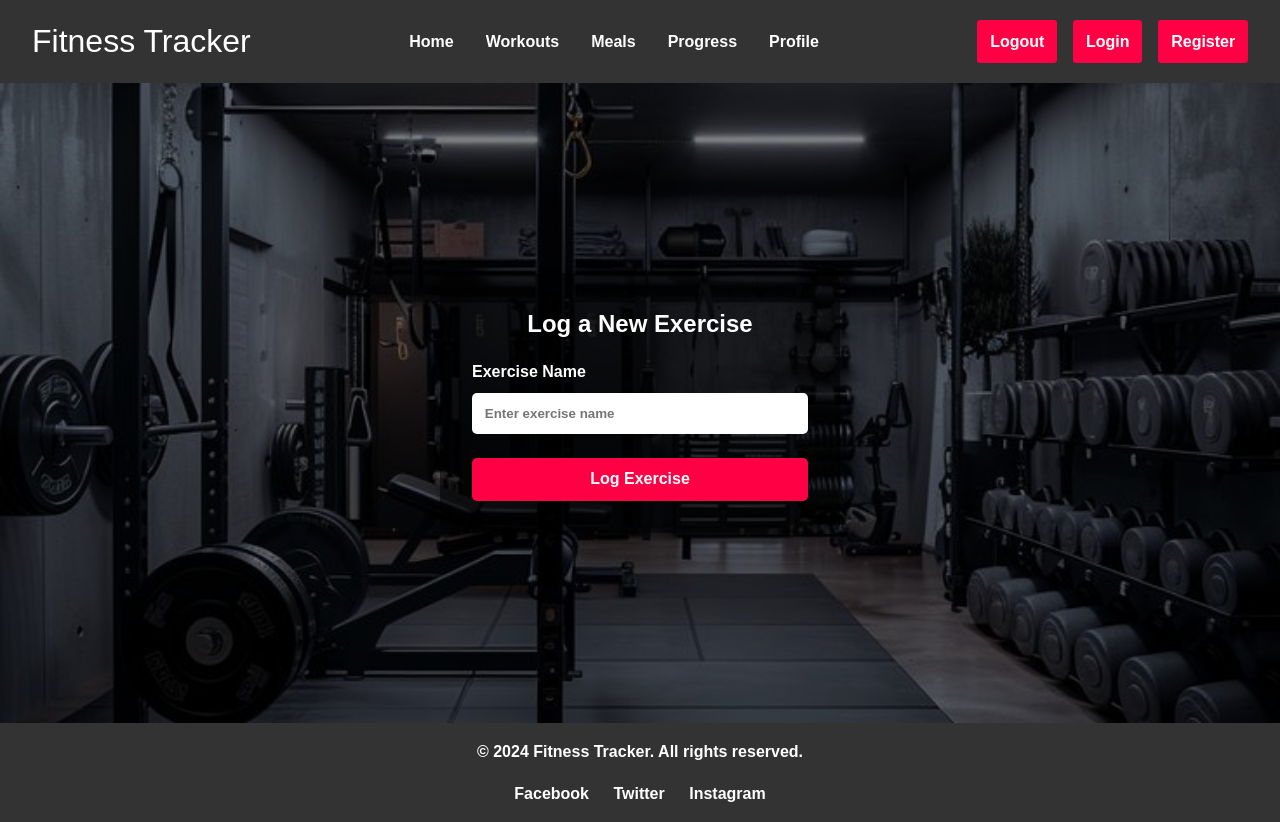
After one commit to StivanD/FitnessTracker, a Django app: template templates/progress/log-exercise.html in a window 1280 px wide. The commit adds this page. Run offline with Django 3.2, Linux system fonts and the light colour scheme; the template is opened without the code that fills it, so the values that code supplies are empty; some libraries are stand-ins or nearby versions; some web fonts are replaced.

Commit message:
Update: Created log exercise page and changed the stylization of some elements

```diff
--- a/FitnessTracker/progress/urls.py
+++ b/FitnessTracker/progress/urls.py
@@ -1,9 +1,10 @@
 from django.urls import path
 
-from FitnessTracker.progress.views import ProgressPageView, LogProgressView, LogHistoryView
+from FitnessTracker.progress.views import ProgressPageView, LogProgressView, LogHistoryView, LogExerciseView
 
 urlpatterns = [
     path('', ProgressPageView.as_view(), name='progress-page'),
     path('log-progress/', LogProgressView.as_view(), name='log-progress'),
-    path('log-history/', LogHistoryView.as_view(), name='log-history')
+    path('log-history/', LogHistoryView.as_view(), name='log-history'),
+    path('log-exercise/', LogExerciseView.as_view(), name='log-exercise')
 ]
--- a/FitnessTracker/progress/views.py
+++ b/FitnessTracker/progress/views.py
@@ -13,3 +13,7 @@ class LogProgressView(TemplateView):
 
 class LogHistoryView(TemplateView):
     template_name = 'progress/log-history.html'
+
+
+class LogExerciseView(TemplateView):
+    template_name = 'progress/log-exercise.html'
--- a/static/styles/meals/meals-dashboard.css
+++ b/static/styles/meals/meals-dashboard.css
@@ -75,8 +75,8 @@
 .add-meal .btn-add-meal {
     text-decoration: none;
     padding: 0.8rem 2rem;
-    background-color: #333;
-    color: white;
+    background-color: #ff0044;
+    color: #fff;
     font-weight: bold;
     border-radius: 4px;
     transition: background-color 0.3s;
@@ -84,6 +84,6 @@
 
 .add-meal .btn-add-meal:hover {
     background-color: #fff;
-    color: #333;
+    color: #ff0044;
     border: 1px solid black;
 }
--- a/static/styles/profiles/profile-details.css
+++ b/static/styles/profiles/profile-details.css
@@ -69,31 +69,42 @@
     color: #fff;
 }
 
-/* Profile Information and Recent Activity */
-.profile-info, .recent-activity {
+/* Profile Information */
+.profile-info,
+.created-workouts {
     margin-bottom: 2rem;
     text-align: left;
 }
 
-.profile-info h3, .recent-activity h3 {
+.profile-info h3,
+.created-workouts h3 {
     margin-bottom: 1rem;
     color: #fff;
     border-bottom: 1px solid #ddd;
     padding-bottom: 0.5rem;
 }
 
-.profile-info ul, .recent-activity ul {
+.profile-info ul,
+.recent-activity ul,
+.created-workouts ul {
     list-style: none;
     padding: 0;
 }
 
-.profile-info li, .recent-activity li {
+.profile-info li,
+.created-workouts li {
     margin-bottom: 0.5rem;
     color: #fff;
 }
 
-.profile-info strong, .recent-activity strong {
+.created-workouts li a {
+    text-decoration: none;
     color: #fff;
+    transition: color 0.3s;
+}
+
+.created-workouts li a:hover {
+    color: #ff0044;
 }
 
 /* Action Buttons */
--- /dev/null
+++ b/static/styles/progress/log-exercise.css
@@ -0,0 +1,76 @@
+.log-exercise-section {
+    display: flex;
+    justify-content: center;
+    align-items: center;
+    min-height: 80vh;
+    background-image: url('../../images/gym-background3.jpg'); /* Replace with your image */
+    background-size: cover;
+    background-position: center;
+    background-repeat: no-repeat;
+    position: relative;
+}
+
+.log-exercise-section::after {
+    content: '';
+    position: absolute;
+    top: 0;
+    left: 0;
+    width: 100%;
+    height: 100%;
+    background-color: rgba(0, 0, 0, 0.5);
+    z-index: 1;
+}
+
+.log-exercise-section .container {
+    z-index: 2;
+    position: relative;
+    background-color: rgba(0, 0, 0, 0.6);
+    padding: 2rem;
+    border-radius: 10px;
+    box-shadow: 0 4px 10px rgba(0, 0, 0, 0.3);
+    max-width: 400px;
+    width: 100%;
+    color: #fff;
+}
+
+.log-exercise-section h2 {
+    margin-bottom: 1rem;
+    text-align: center;
+}
+
+.log-exercise-section .form-group {
+    margin-bottom: 1rem;
+}
+
+.log-exercise-section label {
+    display: block;
+    margin-bottom: 0.5rem;
+    font-weight: bold;
+}
+
+.log-exercise-section input {
+    width: 100%;
+    padding: 0.8rem;
+    border: none;
+    border-radius: 5px;
+    background: #fff;
+    color: #333;
+}
+
+.log-exercise-section .btn-submit {
+    display: block;
+    width: 100%;
+    padding: 0.8rem;
+    background-color: #ff0044;
+    color: white;
+    border: none;
+    border-radius: 5px;
+    cursor: pointer;
+    font-size: 1rem;
+    font-weight: bold;
+    text-align: center;
+}
+
+.log-exercise-section .btn-submit:hover {
+    background-color: #ff3366;
+}
--- a/static/styles/progress/progress.css
+++ b/static/styles/progress/progress.css
@@ -13,7 +13,23 @@
     color: #333;
 }
 
+.progress-section .log-new-exercise {
+    padding: 1rem;
+    background-color: #ff0044;
+    color: #fff;
+    text-decoration: none;
+    border-radius: 4px;
+    transition: background-color 0.5s;
+}
+
+.progress-section .log-new-exercise:hover {
+    background-color: #fff;
+    color: #ff0044;
+    border: 1px solid black;
+}
+
 .exercises-grid {
+    margin-top: 2rem;
     display: grid;
     grid-template-columns: repeat(auto-fit, minmax(300px, 1fr));
     gap: 1.5rem;
--- a/static/styles/styles.css
+++ b/static/styles/styles.css
@@ -25,6 +25,7 @@
 @import 'progress/progress.css';
 @import 'progress/log-progress.css';
 @import 'progress/log-history.css';
+@import 'progress/log-exercise.css';
 
 @import 'common/footer.css';
 
--- /dev/null
+++ b/templates/progress/log-exercise.html
@@ -0,0 +1,23 @@
+{% extends 'base.html' %}
+
+{% block content %}
+    <section class="log-exercise-section">
+        <div class="container">
+            <h2>Log a New Exercise</h2>
+            <form method="post">
+                {% csrf_token %}
+                <div class="form-group">
+                    <label for="exercise-name">Exercise Name</label>
+                    <input
+                            type="text"
+                            id="exercise-name"
+                            name="exercise_name"
+                            placeholder="Enter exercise name"
+                            required
+                    />
+                </div>
+                <button type="submit" class="btn-submit">Log Exercise</button>
+            </form>
+        </div>
+    </section>
+{% endblock %}
--- a/templates/progress/progress.html
+++ b/templates/progress/progress.html
@@ -4,6 +4,7 @@
 <section class="progress-section">
     <div class="container">
         <h2>Your Progress</h2>
+        <a class="log-new-exercise" href="{% url 'log-exercise' %}">Log New Exercise</a>
         <div class="exercises-grid">
             <!-- Example Exercise Card -->
             <div class="exercise-card">
```
Also changed, not shown: templates/profiles/edit-profile.html (+21 -3 lines), templates/profiles/profile-details.html (+13 -10 lines), templates/progress/log-history.html (+1 -7 lines).
